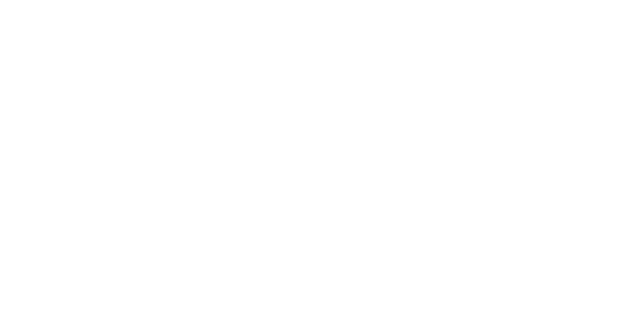
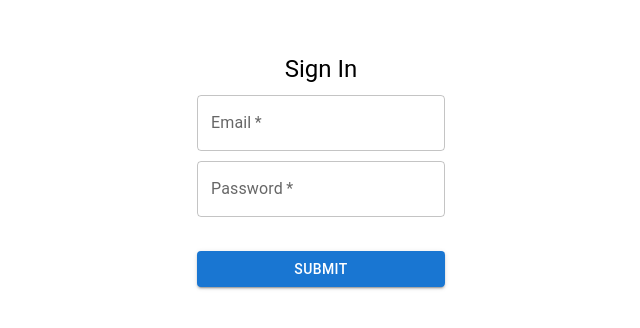
Before and after one commit to zigfrida/easy-schedule, a React (Create React App) app: page /signin in a window 1280 px wide. Before the commit this address had no page. Shown: the part 222-550 px from the top of the page, without its empty margins (319-959 px from the left). Built offline with nearby package versions, Linux system fonts and the light colour scheme; the HTML template or start-up script is replaced by a standard one.

Commit message:
signin-add

```diff
--- a/src/App.tsx
+++ b/src/App.tsx
@@ -2,12 +2,14 @@
 import './App.css';
 import { BrowserRouter, Routes, Route } from 'react-router-dom';
 import Signup from './components/Signup';
+import Signin from './components/Signin';
 
 function App() {
     return (
         <BrowserRouter>
             <Routes>
                 <Route path='/signup' element={<Signup />} />
+                <Route path='/signin' element={<Signin />} />
             </Routes>
         </BrowserRouter>
     );
--- /dev/null
+++ b/src/components/Signin.tsx
@@ -0,0 +1,52 @@
+import { useState } from 'react';
+import { useNavigate } from 'react-router-dom';
+import { Button, TextField } from '@mui/material/';
+import Typography from '@mui/material/Typography';
+import Container from '@mui/material/Container';
+import Grid from '@mui/material/Grid';
+
+function Signin() {
+    return (
+        <form
+            noValidate
+            autoComplete='off'
+            style={{
+                display: 'flex',
+                justifyContent: 'center',
+                alignItems: 'center',
+                height: '100vh',
+            }}
+        >
+            <div
+                className='login'
+                style={{
+                    display: 'flex',
+                    flexDirection: 'column',
+                    justifyContent: 'space-around',
+                    rowGap: '10px',
+                }}
+            >
+                <Typography component='h1' variant='h5' style={{ alignSelf: 'center' }}>
+                    Sign In
+                </Typography>
+
+                <TextField required id='outlined-required' label='Email' variant='outlined' />
+
+                <TextField
+                    required
+                    id='outlined-password-input'
+                    label='Password'
+                    type='password'
+                    autoComplete='current-password'
+                    variant='outlined'
+                />
+
+                <Button type='submit' fullWidth variant='contained' sx={{ mt: 3, mb: 2 }}>
+                    Submit
+                </Button>
+            </div>
+        </form>
+    );
+}
+
+export default Signin;
```
